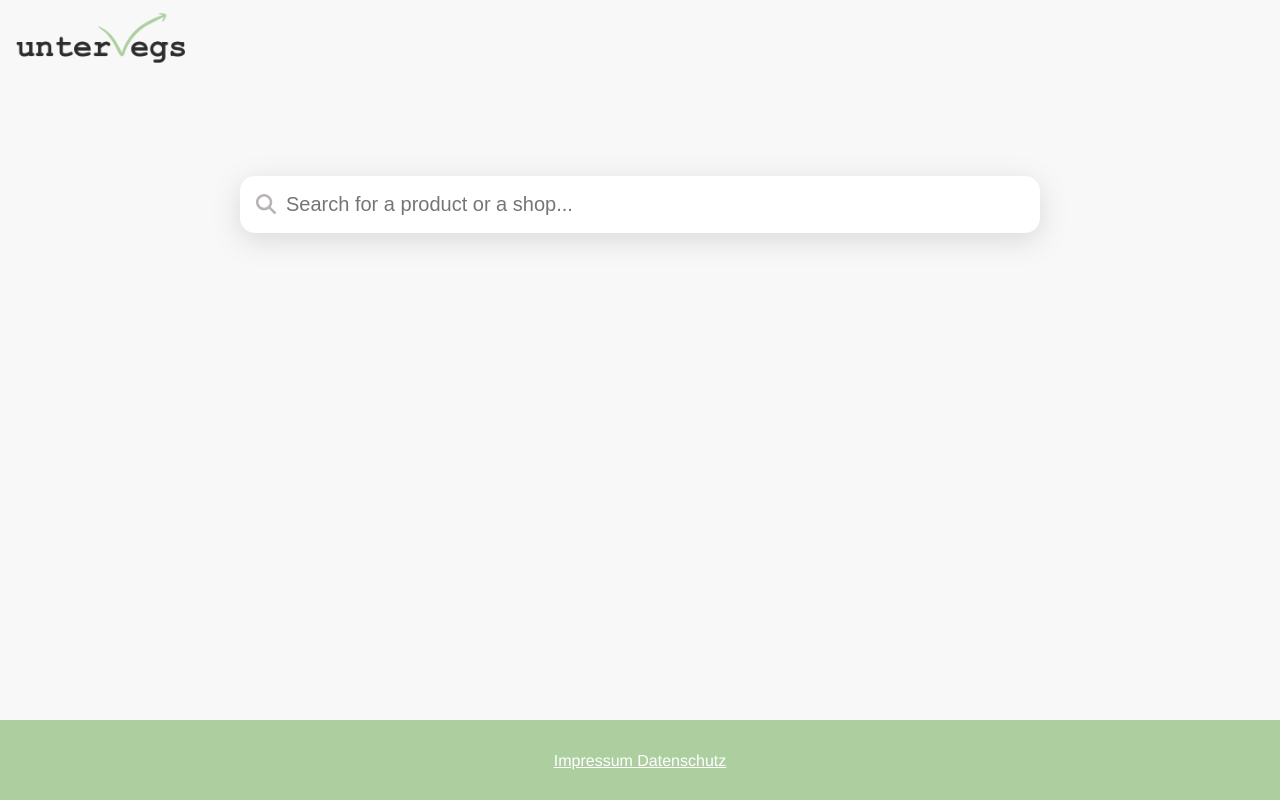
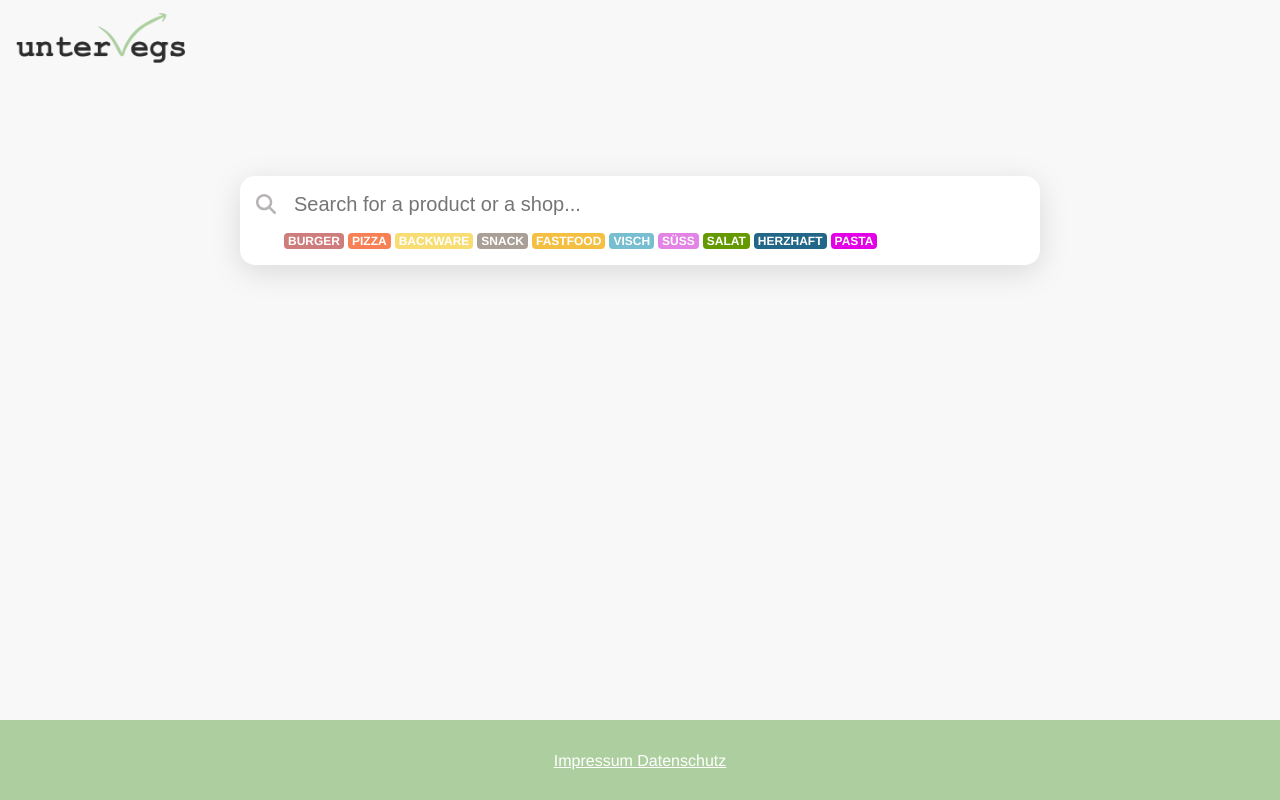
Before and after one commit to paul-schreiber/unterVegs, a Nuxt app: page / in a window 1280 px wide. Built offline with nearby package versions, Linux system fonts and the light colour scheme.

Commit message:
Add category filter

```diff
--- a/components/Badge.vue
+++ b/components/Badge.vue
@@ -1,6 +1,9 @@
 <template>
     <div class="badge-container" :title="title">
-        <span> {{ name }}</span>
+        <div class="badge-name"> {{ name }}</div>
+        <button class="close-button" v-if="removable" @click="onClose(name)">
+            <font-awesome-icon :icon="['fas', 'xmark']" />
+        </button>
     </div>
 </template>
 
@@ -18,6 +21,14 @@ export default defineComponent({
         },
         title: {
             type: String,
+            required: false
+        },
+        removable: {
+            type: Boolean,
+            required: true
+        },
+        onClose: {
+            type: Function,
             required: false
         }
     }
@@ -37,11 +48,20 @@ export default defineComponent({
     align-items: center;
     justify-content: center;
 
-    span {
+    .badge-name {
         font-size: $fs-tiny;
         font-weight: $fw-bold;
         height: 16px;
         line-height: 16px;
     }
+
+    .close-button {
+        background-color: inherit;
+        color: inherit;
+        border: none;
+        cursor: pointer;
+        padding: 0px;
+        padding-left: $sp-tiny;
+    }
 }
 </style>
--- a/components/ProductItem.vue
+++ b/components/ProductItem.vue
@@ -2,7 +2,7 @@
   <NuxtLink :to="`/product/${product.id}`">
     <div class="product-item">
       <div class="label-container">
-        <Badge :color="getLabel.color" :name="getLabelName" :title="getLabel.tooltip" />
+        <Badge :color="getLabel.color" :name="getLabelName" :title="getLabel.tooltip" :removable="false"/>
       </div>
       <div class="name-container">{{ product.name }}</div>
       <div class="shop-container">{{ getShop.name }}</div>
--- a/components/ProductSearch.vue
+++ b/components/ProductSearch.vue
@@ -1,10 +1,23 @@
 <template>
   <div class="search-container">
     <header>
+      <div class="search">
         <span>
           <font-awesome-icon :icon="['fas', 'search']" />
         </span>
+        <div class="applied-categories-container">
+          <Badge v-for="category in appliedFilters" :key="category" :color="getCategorieColor(category)"
+            :removable="true" :name="category" :title="category" :onClose="removeCategoryFromFilter" />
+        </div>
         <input v-model="searchTerm" placeholder="Search for a product or a shop..." class="search-field" />
+      </div>
+      <div class="filter-container" v-if="availableFilters.size != 0">
+        <div class="available-categories-container">
+          <div class="badge-wrapper" v-for="category in availableFilters" :key="category" @click="addCategoryToFilter(category)">
+            <Badge :color="getCategorieColor(category)" :removable="false" :name="category" :title="`Nach ${category} suchen`" />
+          </div>
+        </div>
+      </div>
     </header>
     <div class="search-results" v-if="!hideResults">
       <ResultBlock title='Produkte' v-if="filteredProducts.length != 0">
@@ -22,7 +35,8 @@
 </template>
 
 <script lang="ts">
-import type { Product, Shop } from "../types"
+import { Product, Shop, Categories } from "../types"
+import { CategorieColor } from "../types"
 import { defineComponent } from "vue";
 import { DataService } from '../services/DataService'
 const DS = new DataService()
@@ -31,17 +45,32 @@ export default defineComponent({
   data() {
     return {
       searchTerm: '' as String,
+      availableFilters: new Set<Categories>(Object.keys(Categories) as Categories[]),
+      appliedFilters: new Set<Categories>()
     };
   },
 
   computed: {
     filteredProducts(): Product[] {
-      return DS.filterProducts(this.searchTerm)
+      return DS.filterProducts(this.searchTerm, [...this.appliedFilters])
     },
     filteredShops(): Shop[] {
-      return DS.filterShops(this.searchTerm)
+      return DS.filterShops(this.searchTerm, [...this.appliedFilters])
     },
-    hideResults(): boolean { return this.searchTerm === '' || this.filteredProducts.length === 0 && this.filteredShops.length === 0 }
+    hideResults(): boolean { return (this.searchTerm === '' && this.appliedFilters.size === 0)|| this.filteredProducts.length === 0 && this.filteredShops.length === 0 }
+  },
+  methods: {
+    getCategorieColor(categorieId: Categories) {
+      return CategorieColor[categorieId]
+    },
+    addCategoryToFilter(category: Categories) {
+      this.appliedFilters.add(category)
+      this.availableFilters.delete(category)
+    },
+    removeCategoryFromFilter(category: Categories) {
+      this.appliedFilters.delete(category)
+      this.availableFilters.add(category)
+    }
   }
 });
 </script>
@@ -63,26 +92,48 @@ export default defineComponent({
   margin-top: $sp-large;
 
   header {
-    span {
-      margin-right: $sp-small;
-    }
-
     width: 100%;
     padding: $sp-medium;
+
+
+    .search {
       display: flex;
+      flex-direction: row;
       align-items: center;
       color: $color-font-medium;
       font-size: 20px;
 
+      span {
+        margin-right: $sp-small;
+      }
+    }
+
+    .filter-container {
+      margin-top: $sp-medium;
+    }
+
+    .applied-categories-container,
+    .available-categories-container {
+      display: flex;
+      margin-right: $sp-small;
+    }
+
+    .available-categories-container {
+      padding-left: calc(20px + $sp-small);
+    }
+
+    .badge-wrapper {
+      cursor: pointer;
     }
 
     .search-field {
       width: 100%;
       border-radius: 15px;
-    font-size: 20px;
+      font-size: $fs-medium;
       border: none;
       outline: none;
       color: $color-font-dark;
+    }
   }
 
   .search-results {
--- a/components/ShopItem.vue
+++ b/components/ShopItem.vue
@@ -3,7 +3,7 @@
     <div class="shop-item">
       <div class="name-container">{{ shop.name }}</div>
       <div class="categories-container">
-        <Badge v-for="badge in getProductBadges" :key="badge" :color="getCategorieColor(badge)" :name="badge" :title="badge"/>
+        <Badge v-for="badge in getProductBadges" :key="badge" :color="getCategorieColor(badge)" :name="badge" :title="badge" :removable="false"/>
       </div>
     </div>
   </NuxtLink>
--- a/pages/product/[id].vue
+++ b/pages/product/[id].vue
@@ -6,10 +6,10 @@
         {{ getShop }}
       </div>
       <div class="badge-container">
-        <Badge :color="getLabel.color" :name="product.label" :title="getLabel.tooltip" />
+        <Badge :color="getLabel.color" :name="product.label" :title="getLabel.tooltip" :removable="false"/>
       </div>
       <div class="badge-container">
-        <Badge v-for="badge in getProductBadges" :key="badge" :color="getCategorieColor(badge)" :name="badge"
+        <Badge v-for="badge in getProductBadges" :key="badge" :color="getCategorieColor(badge)" :name="badge" :removable="false"
           :title="badge" />
       </div>
     </header>
--- a/pages/shop/[id].vue
+++ b/pages/shop/[id].vue
@@ -3,7 +3,7 @@
         <header>
             <h1 class="heading">{{ shop.name }}</h1>
             <div class="badge-container">
-                <Badge v-for="badge in getProductBadges" :key="badge" :color="getCategorieColor(badge)" :name="badge"
+                <Badge v-for="badge in getProductBadges" :key="badge" :color="getCategorieColor(badge)" :name="badge" :removable="false"
                     :title="badge" />
             </div>
             <div class="description">
--- a/services/DataService.ts
+++ b/services/DataService.ts
@@ -31,17 +31,21 @@ export class DataService {
         return [...categories]
     }
 
-    public filterProducts(searchTerm: string) {
+    public filterProducts(searchTerm: string, filters: Categories[]) {
         return this.getAllProducts().filter((product) => {
             const productName = product.name.toLowerCase()
-            return productName.includes(searchTerm.toLowerCase())
+            const hasMatchedSearchTerm = productName.includes(searchTerm.toLowerCase())
+            const hasCategory = filters.every(filterCategory => product.categories.includes(filterCategory))
+            return hasMatchedSearchTerm && hasCategory
         })
     }
 
-    public filterShops(searchTerm: string) {
+    public filterShops(searchTerm: string, filters: Categories[]) {
         return this.getAllShops().filter((shop) => {
             const shopName = shop.name.toLowerCase()
-            return shopName.includes(searchTerm.toLowerCase())
+            const hasMatchedSearchTerm = shopName.includes(searchTerm.toLowerCase())
+            const hasCategory = filters.every(filterCategory => this.getCategoriesByShopId(shop.id).includes(filterCategory))
+            return hasMatchedSearchTerm && hasCategory
         })
     }
 }
```
Lines whose indentation alone changed are shown as unchanged.
